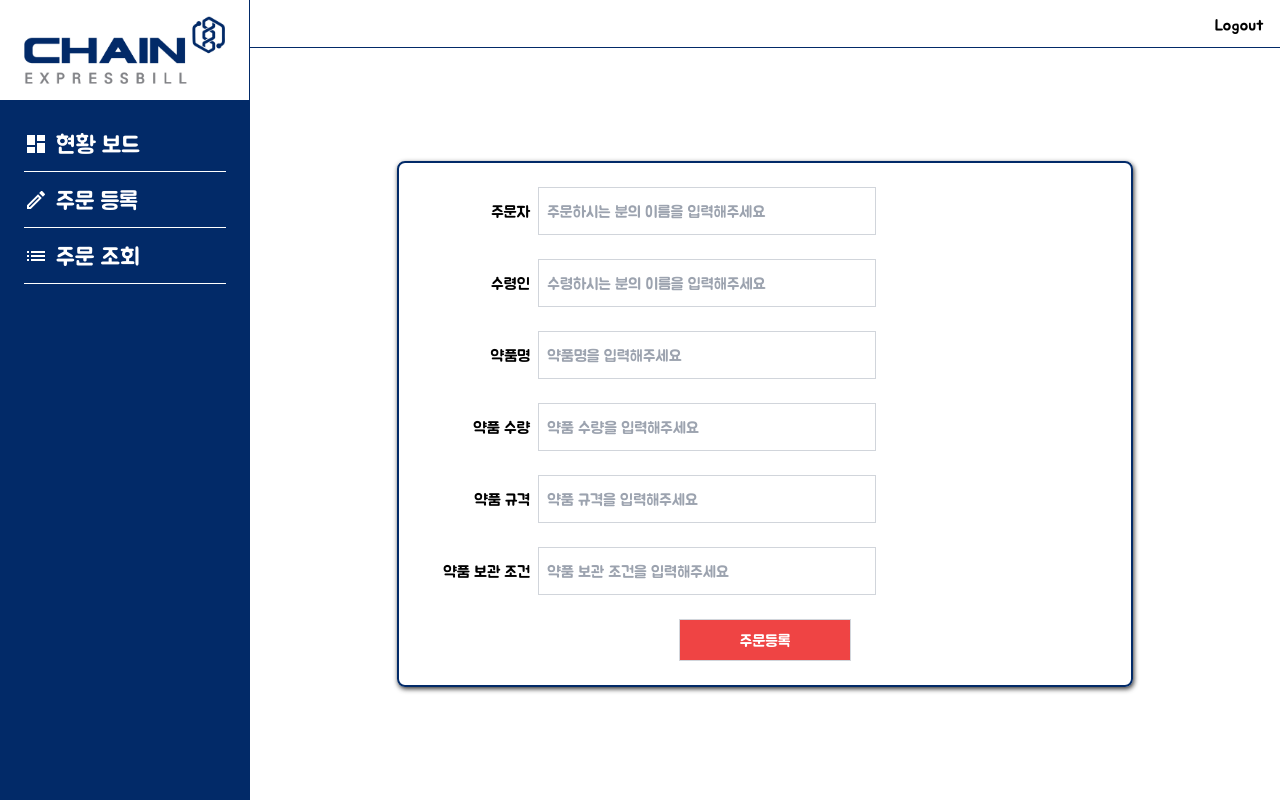
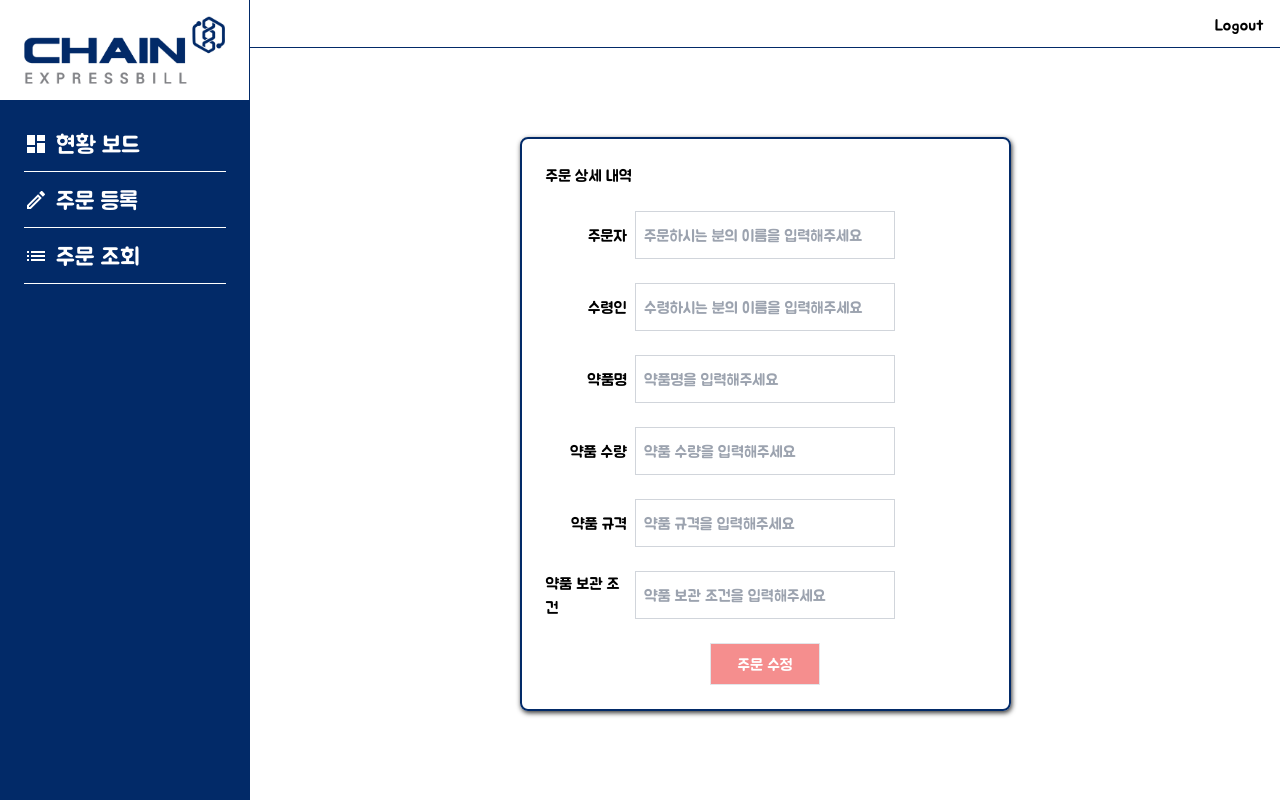
Before and after one commit to ChainExpressbill/coldchain, a React (Create React App) app in the folder frontend/: page /orders/1 in a window 1280 px wide. Built offline with nearby package versions, Linux system fonts and the light colour scheme; no server answers.

Commit message:
refactor: 로그인, 회원가입, 주문등록 페이지 css 수정
버튼 disabled 일 때 스타일 효과 변경
- 주문 등록/상세 조회를 오갈 때 form data가 초기화 되지 않아서 clear하는 로직 추가함

```diff
--- a/frontend/src/pages/JoinPage.tsx
+++ b/frontend/src/pages/JoinPage.tsx
@@ -151,7 +151,7 @@ function Join() {
           )}
         </div>
         <button
-          className="mr-auto ml-auto w-full p-2 border border-gray-300 disabled:text-white disabled:bg-red-500 disabled:cursor-not-allowed"
+          className="mr-auto ml-auto w-full p-2 border border-gray-300 text-white bg-red-500 disabled:opacity-60 disabled:cursor-not-allowed"
           type="submit"
           disabled={!isFormValid}
         >
--- a/frontend/src/pages/LoginPage.tsx
+++ b/frontend/src/pages/LoginPage.tsx
@@ -85,7 +85,7 @@ function Login() {
           )}
         </div>
         <button
-          className="mr-auto ml-auto w-full p-2 border border-gray-300 disabled:text-white disabled:bg-red-500 disabled:cursor-not-allowed"
+          className="mr-auto ml-auto w-full p-2 border border-gray-300 text-white bg-red-500 disabled:opacity-60 disabled:cursor-not-allowed"
           type="submit"
           disabled={!isFormValid}
         >
--- a/frontend/src/pages/OrderPage.tsx
+++ b/frontend/src/pages/OrderPage.tsx
@@ -14,7 +14,8 @@ import { useParams } from 'react-router-dom';
 
 function OrderPage() {
   const { id } = useParams();
-  const orderId = parseInt(id ?? '-1'); //  TODO: 처리를 다르게 해야하나?
+  const orderId = Number(id);
+  const isOrderDetailView = !isNaN(orderId);
 
   const {
     register,
@@ -28,7 +29,7 @@ function OrderPage() {
   });
 
   useEffect(() => {
-    if (orderId !== -1) {
+    if (isOrderDetailView) {
       refetch().then((response) => {
         if (response.data !== undefined) {
           const targetOrderData = {
@@ -43,6 +44,15 @@ function OrderPage() {
           };
           reset(targetOrderData);
         }
+      });
+    } else {
+      reset({
+        orderer: '',
+        receiver: '',
+        drugName: '',
+        quantity: 0,
+        drugStandard: '',
+        storageCondition: '',
       });
     }
   }, [orderId]);
@@ -94,7 +104,7 @@ function OrderPage() {
       registerName: 'testman',
     };
     useCreateOrder(data);
-    setConfirmModalIsOpen(() => false);
+    setConfirmModalIsOpen(false);
   };
 
   const confirmUpdateOrder = () => {
@@ -104,29 +114,30 @@ function OrderPage() {
       registerName: 'testman',
     };
     useUpdateOrder(data);
-    setConfirmModalIsOpen(() => false);
+    setConfirmModalIsOpen(false);
   };
 
   const onCreateOrderSubmit = () => {
     setConfirmModalMsg('주문을 등록하시겠습니까?');
-    setConfirmModalIsOpen(() => true);
+    setConfirmModalIsOpen(true);
   };
 
   const onUpdateOrderSubmit = () => {
     setConfirmModalMsg('주문 내용을 수정하시겠습니까?');
-    setConfirmModalIsOpen(() => true);
+    setConfirmModalIsOpen(true);
   };
 
   return (
-    <div className="text-black h-full flex flex-col align-items-center justify-center gap-12">
+    <div className="text-black h-full flex flex-col align-items-center justify-center">
       <form
         onSubmit={
           orderId === -1
             ? handleSubmit(onCreateOrderSubmit)
             : handleSubmit(onUpdateOrderSubmit)
         }
-        className="w-3/4 ml-auto mr-auto grid grid-cols-1 gap-6 Rounded__Shadow__Border p-6"
+        className="w-1/2 mx-auto grid gap-6 Rounded__Shadow__Border p-6"
       >
+        {isOrderDetailView && <div>주문 상세 내역</div>}
         <FormInput
           register={register}
           valueLabel="주문자"
@@ -177,21 +188,21 @@ function OrderPage() {
           validMsg="약품 보관 조건을 확인해주세요"
         />
         <button
-          className="mr-auto ml-auto w-1/4 p-2 border border-gray-300 disabled:text-white disabled:bg-red-500 disabled:cursor-not-allowed"
+          className="mx-auto w-1/4 p-2 border border-gray-300 text-white bg-red-500 disabled:opacity-60 disabled:cursor-not-allowed"
           type="submit"
           disabled={!isFormValid}
         >
-          주문등록
+          {isOrderDetailView ? '주문 수정' : '주문 등록'}
         </button>
       </form>
       {confirmModalIsOpen && (
         <ConfirmModal
           msg={confirmModalMsg}
           confirmAction={
-            orderId === -1 ? confirmCreateOrder : confirmUpdateOrder
+            isOrderDetailView ? confirmUpdateOrder : confirmCreateOrder
           }
           closeModal={() => {
-            setConfirmModalIsOpen(() => false);
+            setConfirmModalIsOpen(false);
           }}
         />
       )}
@@ -200,7 +211,7 @@ function OrderPage() {
           msg={alertModalMsg}
           type="error"
           closeModal={() => {
-            setAlertModalIsOpen(() => false);
+            setAlertModalIsOpen(false);
           }}
         />
       )}
--- a/frontend/src/styles/global.scss
+++ b/frontend/src/styles/global.scss
@@ -20,7 +20,7 @@ body {
 }
 
 .Order__Form__Container__Box {
-  @apply grid grid-cols-6 gap-2;
+  @apply grid grid-cols-5 gap-2;
 }
 
 .Order__Form__Label__Box {
```
